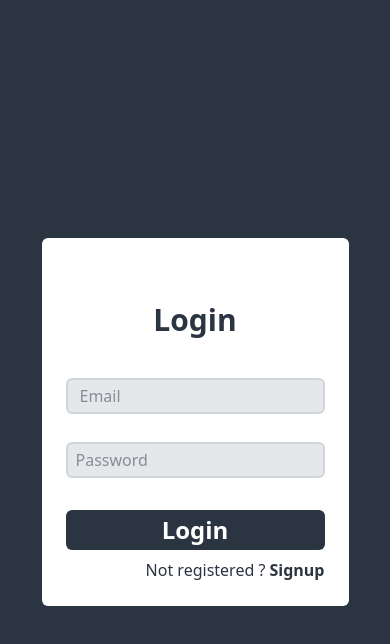
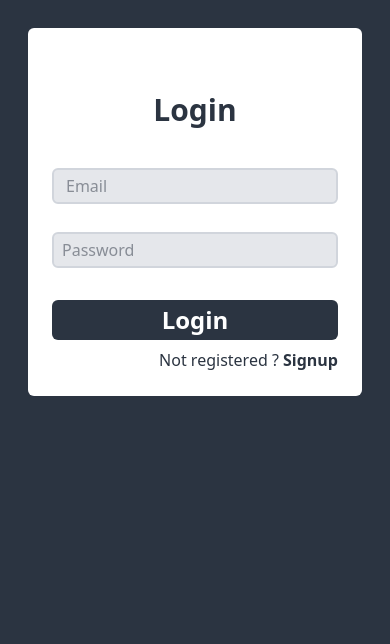
Before and after one commit to MonikaSharma27/ticketApp, a React (Vite) app in the folder frontend/: page / in a window 390 px wide. Shown: the top 644 px of the page. Built offline with nearby package versions, Linux system fonts and the light colour scheme.

Commit message:
frontend changes

```diff
--- a/frontend/src/components/Login.jsx
+++ b/frontend/src/components/Login.jsx
@@ -35,7 +35,7 @@ const Login = () => {
     <div className=" bg-[#2b3441] sm:bg-[#47566a] h-screen sm:p-16 p-7 sm:px-28">
 
 
-      <div className="flex sm:bg-white h-full items-center justify-center rounded-md ">
+      <div className="md:flex sm:bg-white h-full items-center md:justify-center rounded-md">
          <div className="w-[50%] bg-[#2b3441]  h-full rounded-br-[25%] rounded-tr-[25%] rounded-tl-md rounded-bl-md hidden sm:block ">
           <LoginLeft/>
         </div>
--- a/frontend/src/components/Signup.jsx
+++ b/frontend/src/components/Signup.jsx
@@ -34,7 +34,7 @@ const Signup = () => {
 
   return (
     <div className="bg-[#2b3441] sm:bg-[#47566a] h-screen sm:p-16 p-4 sm:px-28">
-      <div className="flex sm:bg-white h-full items-center justify-center rounded-md">
+      <div className="md:flex sm:bg-white h-full items-center md:justify-center rounded-md">
         <div className="text-[#2b3441] sm:w-[50%] sm:p-10 xl:px-20 p-4">
           <div className="bg-white w-full p-6 rounded-md">
             <h1 className="text-3xl font-bold mb-6 mt-6 text-center lg:mt-10 lg:text-5xl">
```
